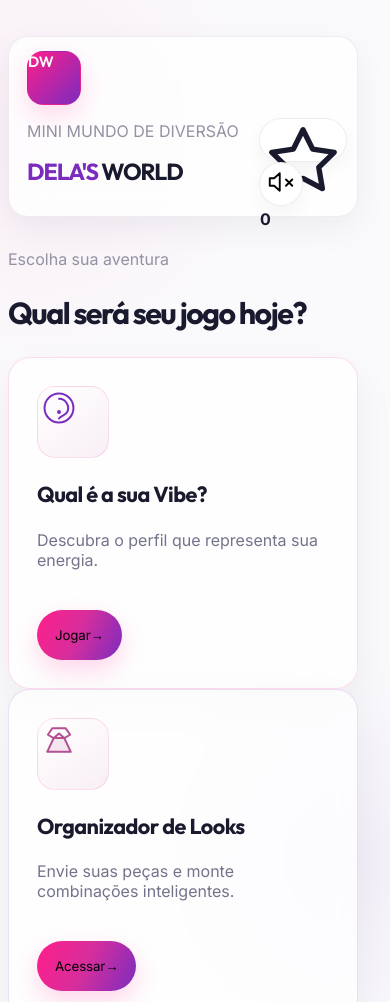
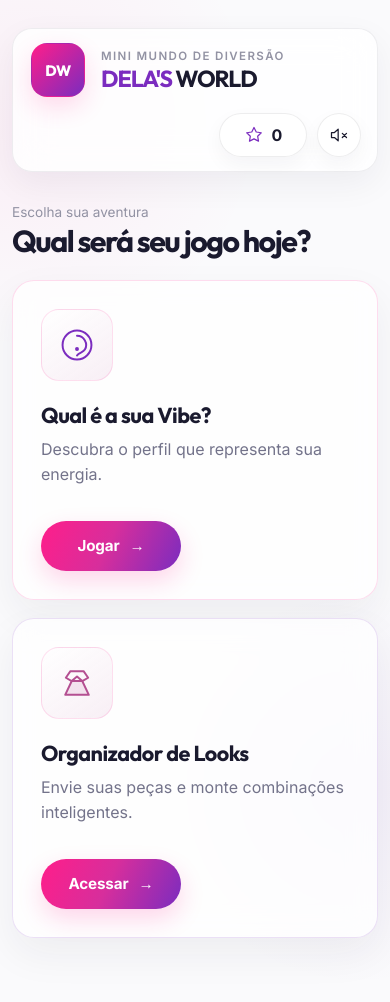
Before and after one commit to professoralissonlucas/delasworld, a plain HTML site: page index.html in a window 390 px wide. Shown: the top 1002 px of the page. Drawn offline with Linux system fonts and the light colour scheme.

Commit message:
correção dos bugs visuais

```diff
--- a/style.css
+++ b/style.css
@@ -26,6 +26,82 @@ body {
 body::before,
 body::after,
 .sparkles { display: none; }
+
+/* =====================================================================
+   BASE DE LAYOUT (estava faltando)
+   Este arquivo tinha só a "camada de tema" (cores, bordas, sombras).
+   A camada de base, com display, alinhamento e tamanhos, nunca entrou no
+   projeto. Por isso o contador de estrelas virou uma estrela gigante,
+   os cards ficaram um embaixo do outro, etc. Esta parte vem ANTES das
+   regras de tema, então as cores e sombras de baixo continuam valendo.
+   ===================================================================== */
+
+/* Atributo hidden sempre esconde (algumas classes têm display próprio). */
+[hidden] { display: none !important; }
+
+body { min-height: 100vh; margin: 0; }
+button { font: inherit; cursor: pointer; }
+
+/* Container principal centralizado */
+.page-shell { margin: 0 auto; }
+
+/* Cabeçalho: logo | nome do site | estrelas + som */
+.hero { position: relative; display: flex; align-items: center; gap: 16px; }
+.brand-mark { display: grid; flex: 0 0 auto; place-items: center; font-weight: 800; }
+.hero-title { min-width: 0; flex: 1; }
+.eyebrow { margin: 0 0 4px; font-size: .72rem; font-weight: 600; letter-spacing: .12em; }
+.hero h1 { margin: 0; line-height: 1.05; }
+.hero-actions { display: flex; flex: 0 0 auto; align-items: center; margin-left: auto; }
+.star-counter { display: inline-flex; align-items: center; justify-content: center; gap: 8px; padding: 0 16px; font-weight: 700; }
+.star-counter svg { width: 20px; height: 20px; flex: 0 0 20px; color: #7b2cbf; }
+.star-counter strong { font-size: 1rem; line-height: 1; }
+.star-counter.gain { animation: star-gain .5s ease; } /* o script.js põe esta classe ao ganhar estrelas */
+@keyframes star-gain { 50% { transform: scale(1.12); } }
+.sound-button { display: grid; padding: 0; place-items: center; color: var(--text); }
+.sound-button svg { width: 20px; height: 20px; }
+
+/* Títulos do menu */
+.section-kicker { margin: 0 0 6px; font-size: .85rem; }
+.menu-heading h2 { margin: 0; line-height: 1.05; }
+
+/* Cards do menu: 2 lado a lado, mesmo tamanho */
+.game-grid { display: grid; grid-template-columns: repeat(2, minmax(0, 1fr)); }
+.game-card { display: flex; flex-direction: column; }
+.card-icon { display: grid; flex: 0 0 auto; place-items: center; }
+.card-copy { flex: 1; }
+.card-copy h3 { margin: 0 0 8px; line-height: 1.2; }
+.card-copy p { margin: 0; line-height: 1.55; }
+
+/* Botões "Jogar →" / "Acessar →" */
+.play-button { position: relative; display: inline-flex; min-width: 140px; align-self: flex-start; align-items: center; justify-content: center; gap: 10px; overflow: hidden; color: #fff; font-size: .95rem; font-weight: 700; }
+.play-button span { position: relative; z-index: 1; }
+.play-button::after { content: ""; position: absolute; top: 0; bottom: 0; }
+
+/* Tela do jogo */
+.game-panel { position: relative; padding: 28px; text-align: center; }
+.back-button { display: block; width: fit-content; margin: 0 auto 18px 0; padding: 10px 16px; font-weight: 600; }
+.game-symbol { font-size: 48px; }
+.game-panel h2 { margin: 2px 0 10px; font-size: clamp(1.6rem, 4vw, 2.3rem); }
+
+/* Quiz */
+.vibe-quiz { max-width: 760px; margin: 0 auto; }
+.quiz-progress-row { display: flex; align-items: center; justify-content: space-between; margin-bottom: 8px; font-size: .78rem; }
+.quiz-progress { margin-bottom: 18px; overflow: hidden; border-radius: 999px; }
+.quiz-progress-fill { height: 100%; border-radius: inherit; transition: width .35s ease; }
+.quiz-options { display: grid; max-width: 640px; margin: 0 auto; }
+.quiz-option { width: 100%; font-size: .95rem; }
+.quiz-restart-button { padding: 12px 22px; border: 0; color: #fff; font-weight: 700; }
+
+/* Abas do Organizador: cada aba numa linha só (no celular rola para o lado) */
+.organizer-tabs { overflow-x: auto; }
+.organizer-tab { flex: 0 0 auto; white-space: nowrap; }
+
+/* Celular e tablet: cards empilhados */
+@media (max-width: 720px) {
+  .game-grid { grid-template-columns: 1fr; }
+  .game-panel { padding: 18px; }
+}
+/* ===================== fim da base de layout ===================== */
 
 .page-shell {
   width: min(1180px, calc(100% - 48px));
@@ -143,7 +219,6 @@ body::after,
 .quiz-icon { color: #7b2cbf; }
 
 .card-copy h3 {
-  min-height: 58px;
   color: var(--text);
   font-size: 1.35rem;
   letter-spacing: -.025em;
@@ -527,7 +602,7 @@ body::after,
   .hero { min-height: 104px; margin-bottom: 32px; }
   .hero-title { width: auto; }
   .hero h1 { font-size: 1.45rem; }
-  .hero-actions { position: absolute; right: 10px; bottom: 10px; }
+  .hero-actions { width: 100%; justify-content: flex-end; } /* estrelas + som numa 2ª linha, à direita (antes ficavam por cima do título) */
   .menu-heading { margin-bottom: 22px; }
   .menu-heading h2 { font-size: 1.9rem; }
   .game-card { min-height: 320px; }
```
Also changed, not shown: preview (1).webp (added), preview (2).webp (added), preview (3).webp (added), preview (4).webp (added), preview.webp (added).
